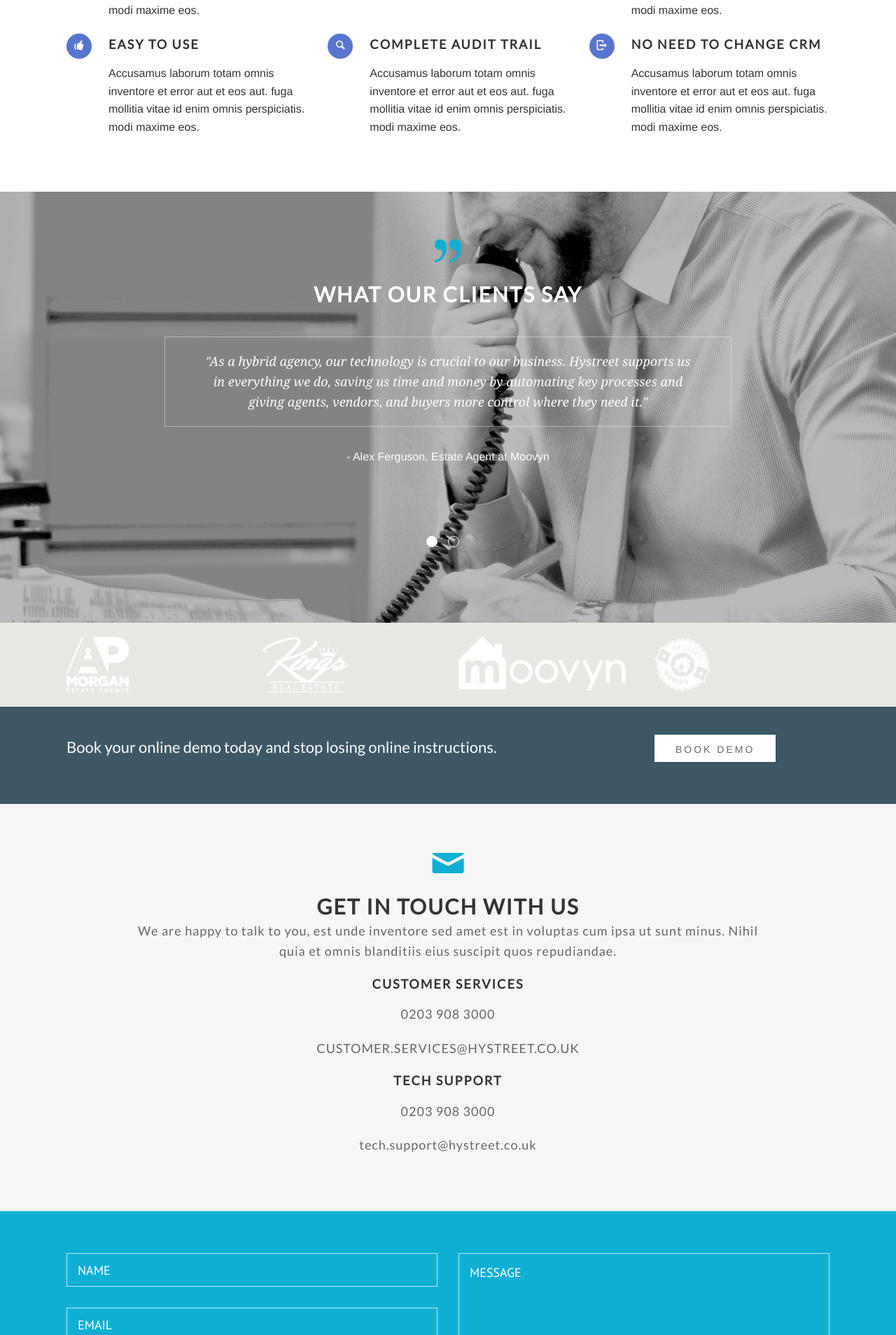
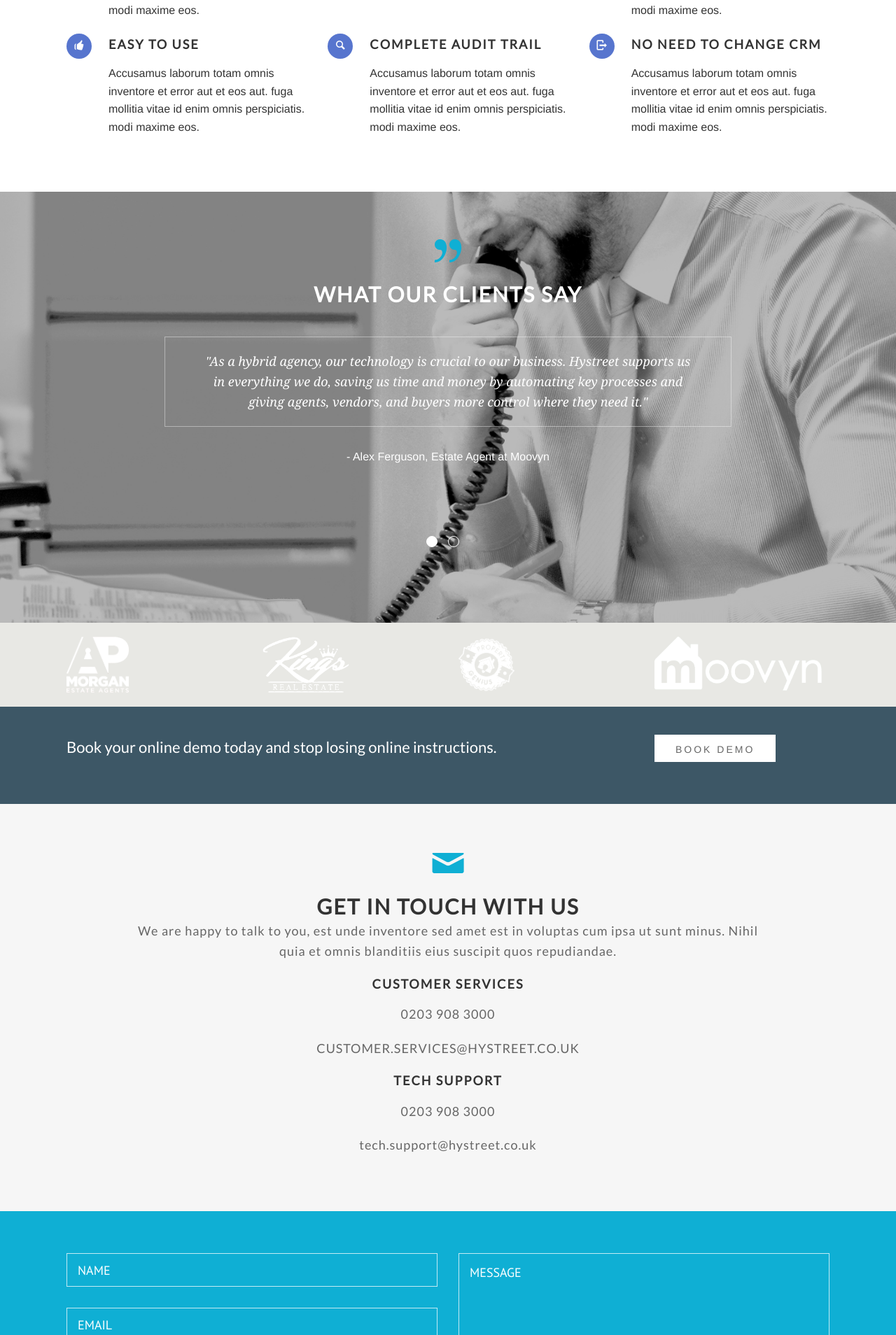
Before and after one commit to hystreet/hystreet.github.io, a Jekyll site: the page built from index.html, in a window 1280 px wide. Shown: the part 2026-3934 px from the top of the page at 70% size. Built offline with Jekyll 4.4.1, drawn with Linux system fonts in a browser that asks for light colours; some web fonts are replaced.

Commit message:
Swapping order of prop genius and moovyn

```diff
--- a/_data/clients.yml
+++ b/_data/clients.yml
@@ -1,4 +1,4 @@
 - image: AP Morgan white.png
 - image: Kings white.png
+- image: property genius white.png
 - image: Moovyn white.png
-- image: property genius white.png
```
